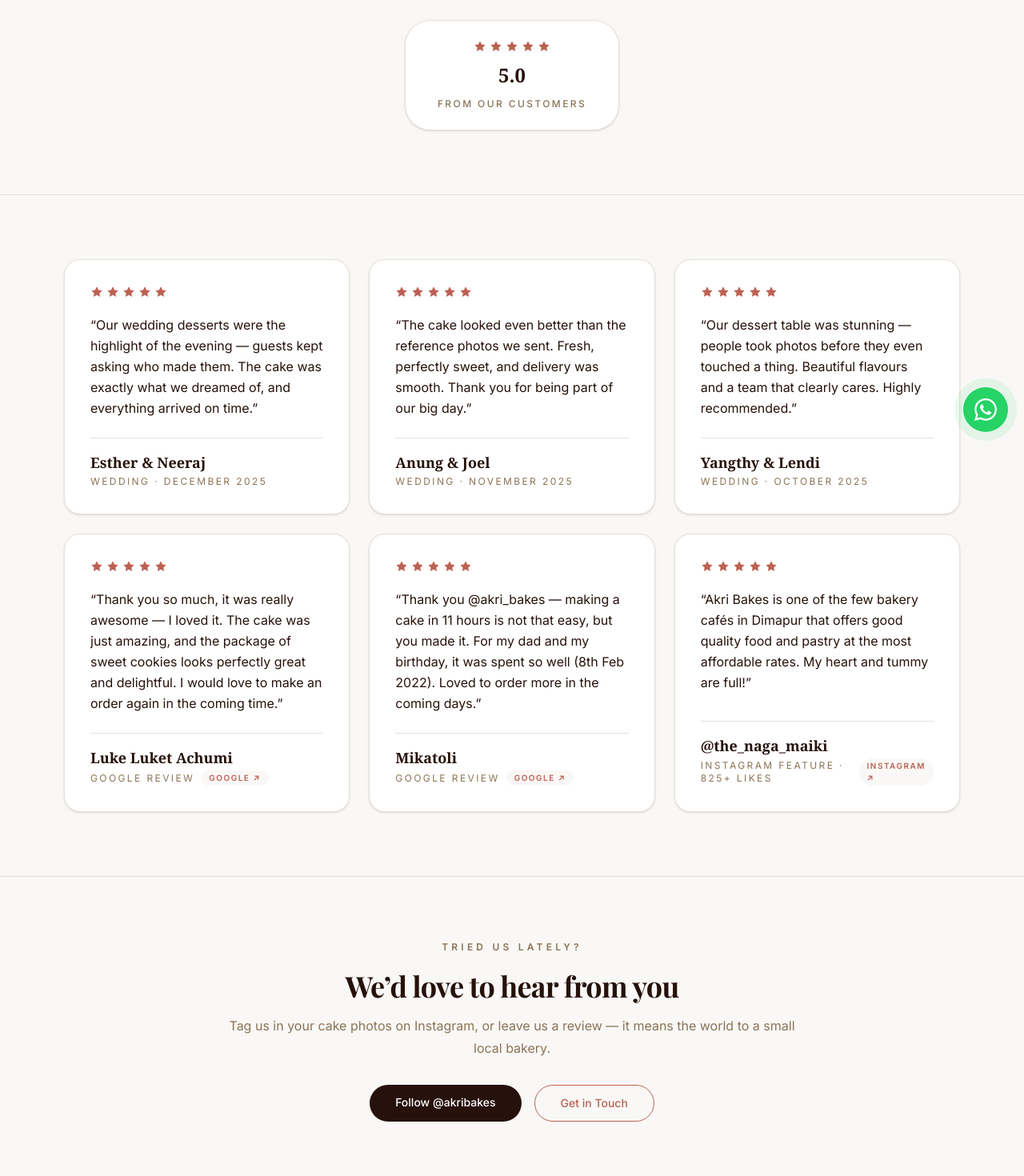
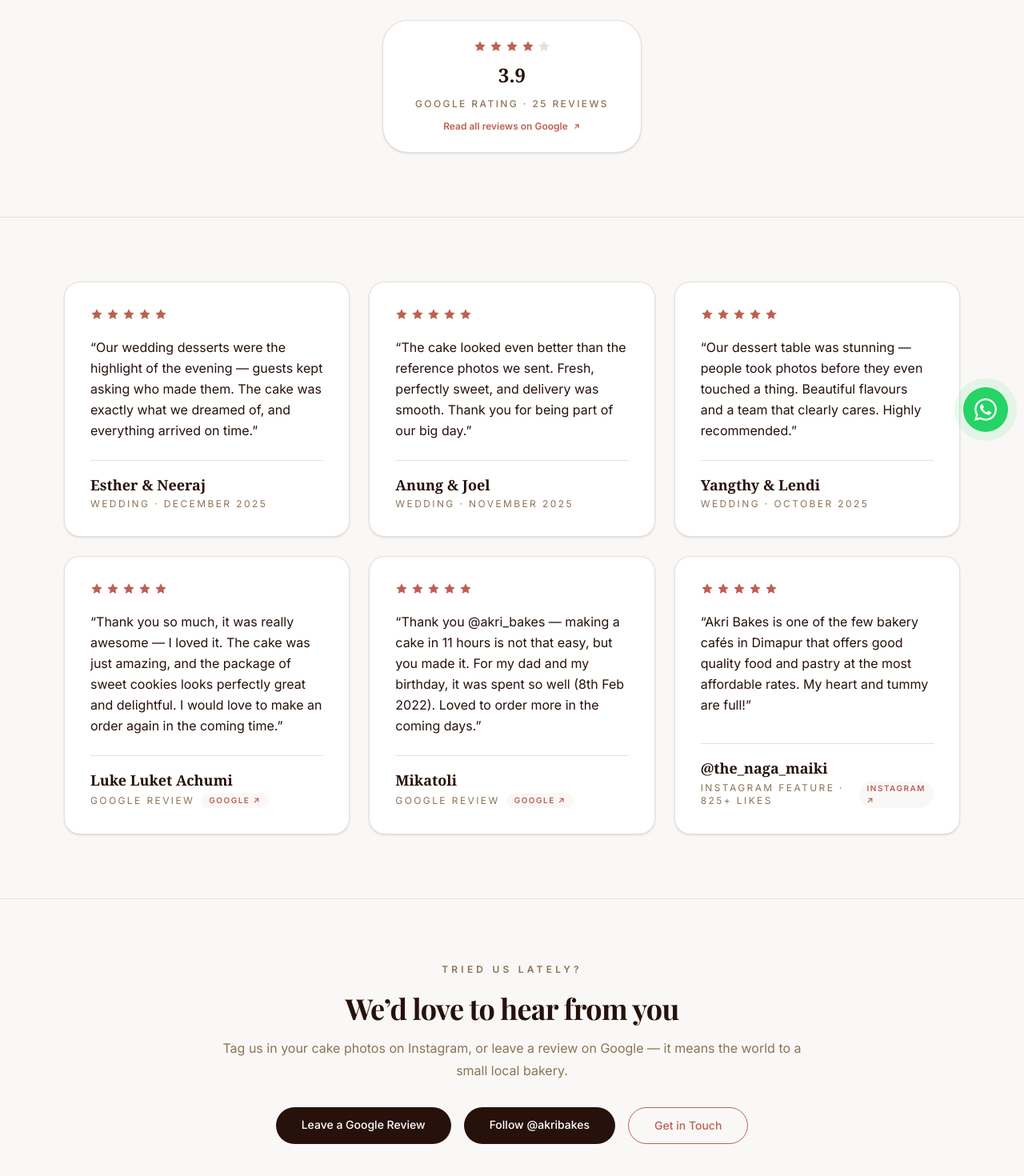
Before and after one commit to debbarmachopreng7-crypto/AKRI-BAKES, a Next.js app: page /AKRI-BAKES/reviews in a window 1280 px wide. Shown: the part 240-1710 px from the top of the page at 80% size. Built offline with nearby package versions, Linux system fonts and the light colour scheme; no server answers; a web font is replaced by a local one.

Commit message:
Show real Google rating (3.9/25) on Reviews page; link to live Google listing

```diff
--- a/app/reviews/page.js
+++ b/app/reviews/page.js
@@ -2,6 +2,9 @@ export const metadata = {
   title: "Reviews | Akri Bakes",
   description: "What our customers say about Akri Bakes — real reviews from weddings, birthdays and celebrations across Dimapur.",
 };
+
+const GOOGLE_REVIEWS_URL =
+  "https://www.google.com/maps/search/?api=1&query=Akri+Bakes+Zion+Hospital+Road+Purana+Bazar+Dimapur";
 
 const reviews = [
   {
@@ -24,14 +27,14 @@ const reviews = [
     tag: "Google Review",
     text: "Thank you so much, it was really awesome — I loved it. The cake was just amazing, and the package of sweet cookies looks perfectly great and delightful. I would love to make an order again in the coming time.",
     source: "Google",
-    href: "https://restaurant-guru.in/Akri-bakes-Dimapur",
+    href: GOOGLE_REVIEWS_URL,
   },
   {
     name: "Mikatoli",
     tag: "Google Review",
     text: "Thank you @akri_bakes — making a cake in 11 hours is not that easy, but you made it. For my dad and my birthday, it was spent so well (8th Feb 2022). Loved to order more in the coming days.",
     source: "Google",
-    href: "https://restaurant-guru.in/Akri-bakes-Dimapur",
+    href: GOOGLE_REVIEWS_URL,
   },
   {
     name: "@the_naga_maiki",
@@ -42,11 +45,11 @@ const reviews = [
   },
 ];
 
-function Stars() {
+function Stars({ count = 5 }) {
   return (
-    <div className="flex gap-1 text-[#BC6153]" aria-label="5 out of 5 stars">
+    <div className="flex gap-1 text-[#BC6153]" aria-label={`${count} out of 5 stars`}>
       {Array.from({ length: 5 }).map((_, i) => (
-        <svg key={i} width="16" height="16" viewBox="0 0 24 24" fill="currentColor" aria-hidden="true">
+        <svg key={i} width="16" height="16" viewBox="0 0 24 24" fill={i < count ? "currentColor" : "#E8E0D8"} aria-hidden="true">
           <polygon points="12 2 15.09 8.26 22 9.27 17 14.14 18.18 21.02 12 17.77 5.82 21.02 7 14.14 2 9.27 8.91 8.26 12 2" />
         </svg>
       ))}
@@ -61,11 +64,24 @@ export default function ReviewsPage() {
         <div className="mx-auto max-w-4xl px-4 text-center">
           <p className="text-xs font-semibold uppercase tracking-[0.35em] text-[#8B7355]">Customer Feedback</p>
           <h1 className="mt-5 font-serif text-5xl font-semibold text-[#26110B]">Customer Reviews</h1>
-          <div className="mt-8 inline-flex flex-col items-center gap-3 rounded-[2rem] border border-[#E8E0D8] bg-white px-10 py-6 shadow-sm">
-            <Stars />
-            <p className="font-serif text-2xl font-bold text-[#26110B]">5.0</p>
-            <p className="text-xs font-medium uppercase tracking-[0.2em] text-[#8B7355]">From our customers</p>
-          </div>
+          <a
+            href={GOOGLE_REVIEWS_URL}
+            target="_blank"
+            rel="noopener noreferrer"
+            className="group mt-8 inline-flex flex-col items-center gap-3 rounded-[2rem] border border-[#E8E0D8] bg-white px-10 py-6 shadow-sm transition hover:-translate-y-0.5 hover:border-[#BC6153] hover:shadow-md"
+          >
+            <Stars count={4} />
+            <p className="font-serif text-2xl font-bold text-[#26110B]">3.9</p>
+            <p className="text-xs font-medium uppercase tracking-[0.2em] text-[#8B7355]">
+              Google rating · 25 reviews
+            </p>
+            <p className="flex items-center gap-1.5 text-xs font-semibold text-[#BC6153]">
+              Read all reviews on Google
+              <svg width="10" height="10" viewBox="0 0 24 24" fill="none" stroke="currentColor" strokeWidth="3" aria-hidden="true">
+                <path d="M7 17L17 7M17 7H8M17 7v9" strokeLinecap="round" strokeLinejoin="round" />
+              </svg>
+            </p>
+          </a>
         </div>
       </section>
 
@@ -103,10 +119,18 @@ export default function ReviewsPage() {
           <p className="text-xs font-semibold uppercase tracking-[0.35em] text-[#8B7355]">Tried Us Lately?</p>
           <h2 className="mt-5 font-serif text-4xl font-bold text-[#26110B]">We&rsquo;d love to hear from you</h2>
           <p className="mt-4 leading-7 text-[#8B7355]">
-            Tag us in your cake photos on Instagram, or leave us a review — it means the world to a small
-            local bakery.
+            Tag us in your cake photos on Instagram, or leave a review on Google — it means the world to a
+            small local bakery.
           </p>
           <div className="mt-8 flex flex-wrap justify-center gap-4">
+            <a
+              href={GOOGLE_REVIEWS_URL}
+              target="_blank"
+              rel="noopener noreferrer"
+              className="rounded-full bg-[#26110B] px-8 py-3 text-sm font-medium text-white transition hover:-translate-y-0.5 hover:bg-[#3D2219]"
+            >
+              Leave a Google Review
+            </a>
             <a
               href="https://www.instagram.com/akribakes/"
               target="_blank"
```
